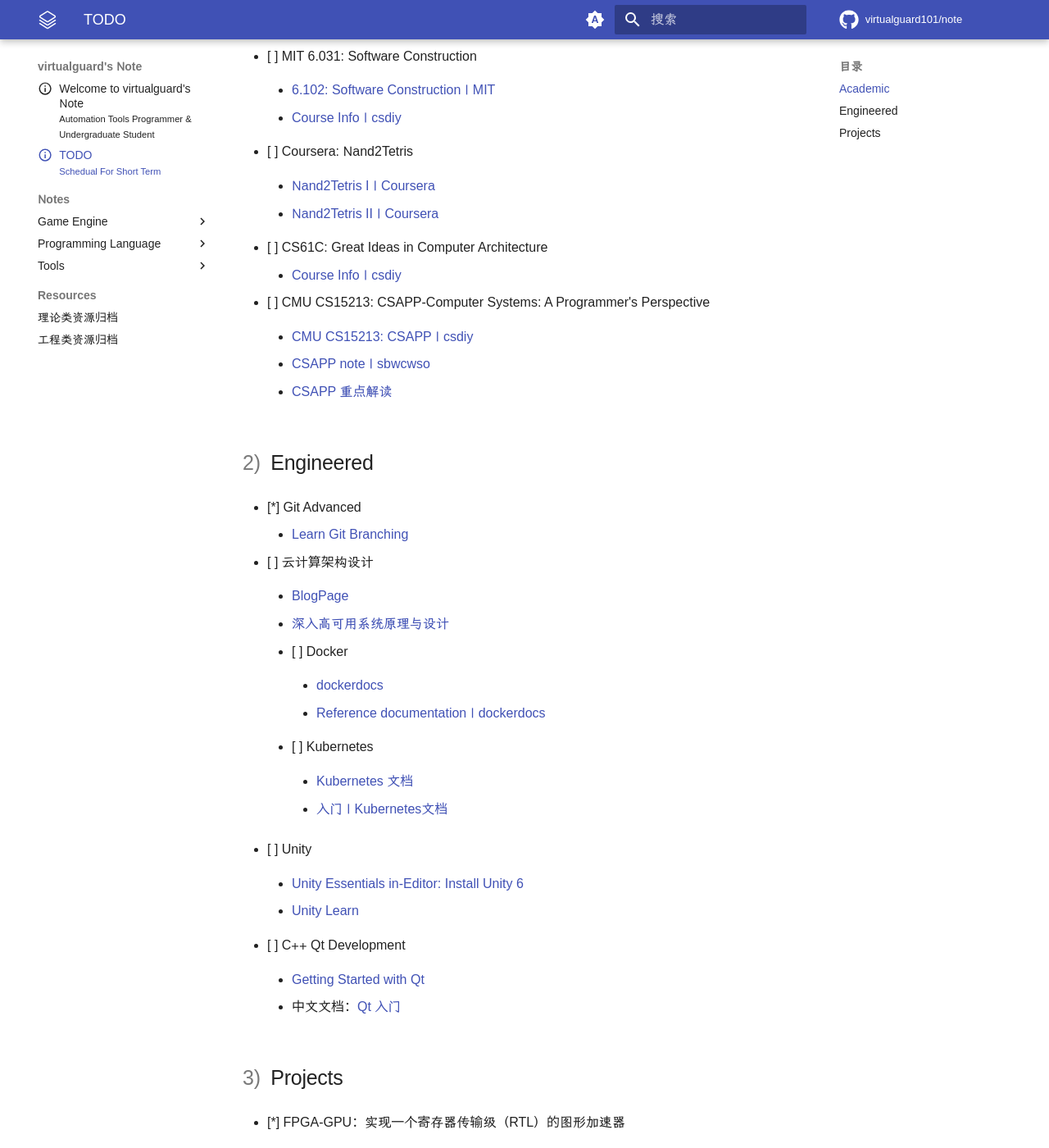
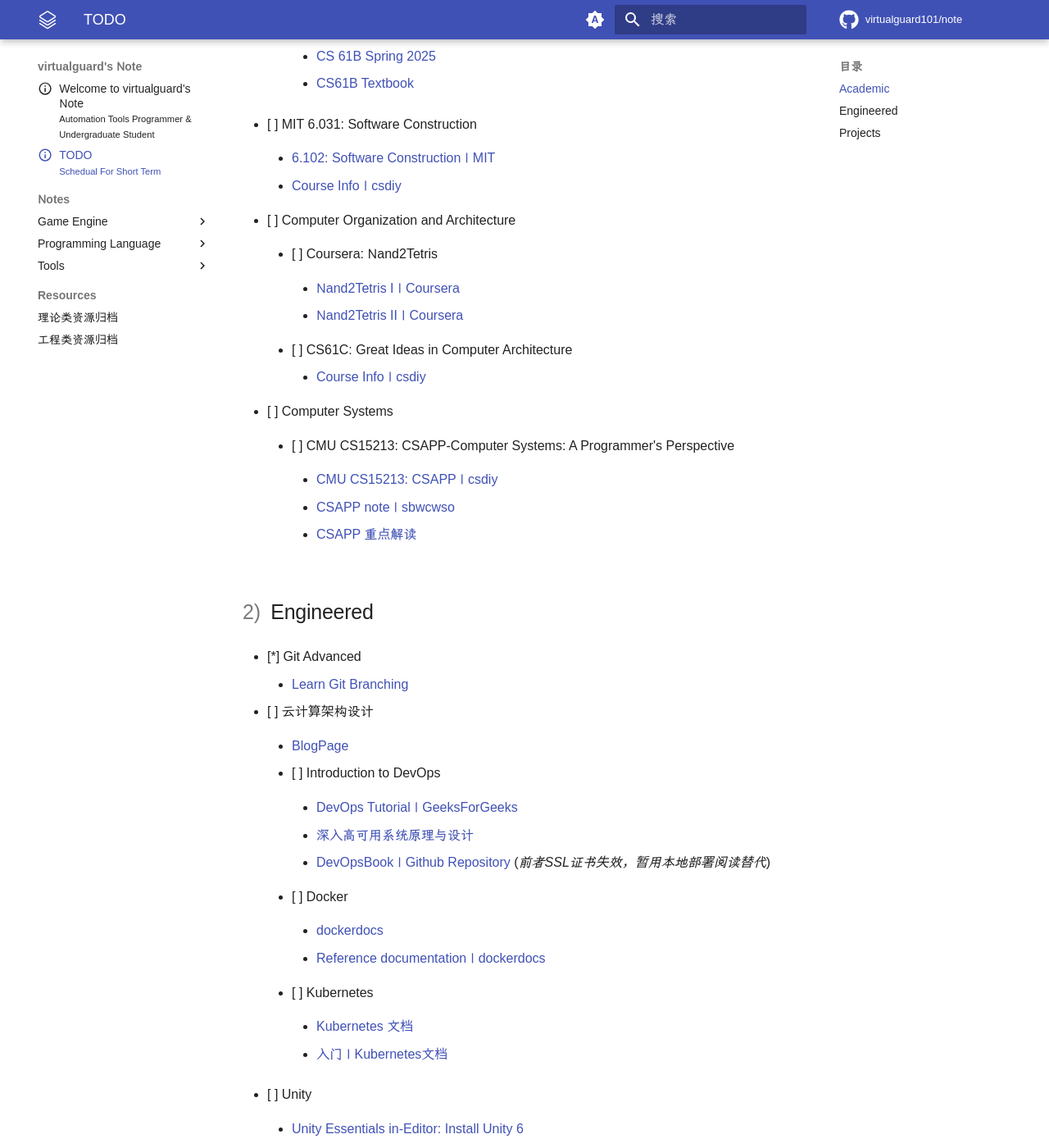
Before and after one commit to virtualguard101/note, an MkDocs documentation site: the page built from docs/TODO.md, in a window 1280 px wide and 1400 px high, scrolled down 551 px. Shown: the whole window at 82% size. Built offline with MkDocs 1.6.1 and Material for MkDocs 9.7.7, drawn with Linux system fonts in a browser that asks for light colours; some web fonts are replaced; comment, search, counter and statistics services are not loaded; some of the changed text lies outside the part shown.

Commit message:
update TODO

```diff
--- a/docs/TODO.md
+++ b/docs/TODO.md
@@ -10,39 +10,47 @@
 - </> **C**omputer **S**cience Fundamental Learning Schedual
     - [一个仅供参考的 CS 学习规划](https://csdiy.wiki/CS%E5%AD%A6%E4%B9%A0%E8%A7%84%E5%88%92/)
 
-- [*] CS106B/X: Programming Abstractions in C++
-    - [Stanford CS106B/X: Programming Abstractions in C++ | csdiy](https://csdiy.wiki/%E7%BC%96%E7%A8%8B%E5%85%A5%E9%97%A8/cpp/CS106B_CS106X/)
+- [*] DSA (Data Structure and Algorithms, 数据结构与算法)
 
-    - [CS106B: Programming Abstractions | Latest](https://web.stanford.edu/class/cs106b/)
+    - [Hello 算法](https://www.hello-algo.com/)
 
-    - [CS106X: Programming Abstractions in C++ | Autumn 2019](https://web.stanford.edu/class/cs106x/)
+    - [*] CS106B/X: Programming Abstractions in C++
+        - [Stanford CS106B/X: Programming Abstractions in C++ | csdiy](https://csdiy.wiki/%E7%BC%96%E7%A8%8B%E5%85%A5%E9%97%A8/cpp/CS106B_CS106X/)
 
-    - [Resources Repository](https://github.com/virtualguard101/CS106B)
+        - [CS106B: Programming Abstractions | Latest](https://web.stanford.edu/class/cs106b/)
 
-- [ ] CS61B: Data Structures and Algorithms
-    - [CS 61B Spring 2025](https://sp25.datastructur.es/)
+        - [CS106X: Programming Abstractions in C++ | Autumn 2019](https://web.stanford.edu/class/cs106x/)
 
-    - [CS61B Textbook](https://cs61b-2.gitbook.io/cs61b-textbook)
+        - [Resources Repository](https://github.com/virtualguard101/CS106B)
+
+    - [ ] CS61B: Data Structures and Algorithms
+        - [CS 61B Spring 2025](https://sp25.datastructur.es/)
+
+        - [CS61B Textbook](https://cs61b-2.gitbook.io/cs61b-textbook)
 
 - [ ] MIT 6.031: Software Construction
     - [6.102: Software Construction | MIT](https://web.mit.edu/6.102/www/sp25/)
 
     - [Course Info | csdiy](https://csdiy.wiki/%E8%BD%AF%E4%BB%B6%E5%B7%A5%E7%A8%8B/6031/)
 
-- [ ] Coursera: Nand2Tetris
-    - [Nand2Tetris I | Coursera](https://www.coursera.org/learn/build-a-computer)
+- [ ] Computer Organization and Architecture
 
-    - [Nand2Tetris II | Coursera](https://www.coursera.org/learn/nand2tetris2)
+    - [ ] Coursera: Nand2Tetris
+        - [Nand2Tetris I | Coursera](https://www.coursera.org/learn/build-a-computer)
 
-- [ ] CS61C: Great Ideas in Computer Architecture
-    - [Course Info | csdiy](https://csdiy.wiki/%E4%BD%93%E7%B3%BB%E7%BB%93%E6%9E%84/CS61C/)
+        - [Nand2Tetris II | Coursera](https://www.coursera.org/learn/nand2tetris2)
 
-- [ ] CMU CS15213: CSAPP-Computer Systems: A Programmer's Perspective
-    - [CMU CS15213: CSAPP | csdiy](https://csdiy.wiki/%E8%AE%A1%E7%AE%97%E6%9C%BA%E7%B3%BB%E7%BB%9F%E5%9F%BA%E7%A1%80/CSAPP/)
+    - [ ] CS61C: Great Ideas in Computer Architecture
+        - [Course Info | csdiy](https://csdiy.wiki/%E4%BD%93%E7%B3%BB%E7%BB%93%E6%9E%84/CS61C/)
 
-    - [CSAPP note | sbwcwso](https://note.sbwcwso.com/CSStudy/#/page/csapp)
+- [ ] Computer Systems
 
-    - [CSAPP 重点解读](https://fengmuzi2003.gitbook.io/csapp3e)
+    - [ ] CMU CS15213: CSAPP-Computer Systems: A Programmer's Perspective
+        - [CMU CS15213: CSAPP | csdiy](https://csdiy.wiki/%E8%AE%A1%E7%AE%97%E6%9C%BA%E7%B3%BB%E7%BB%9F%E5%9F%BA%E7%A1%80/CSAPP/)
+
+        - [CSAPP note | sbwcwso](https://note.sbwcwso.com/CSStudy/#/page/csapp)
+
+        - [CSAPP 重点解读](https://fengmuzi2003.gitbook.io/csapp3e)
 
 
 ## Engineered
@@ -53,7 +61,13 @@
 - [ ] 云计算架构设计
     - [BlogPage](https://blog.virtualguard101.xyz/2025/05/19/container-tech/)
 
-    - [深入高可用系统原理与设计](https://www.thebyte.com.cn/)
+    - [ ] Introduction to DevOps
+        - [DevOps Tutorial | GeeksForGeeks](https://www.geeksforgeeks.org/devops-tutorial/)
+
+        - [深入高可用系统原理与设计](https://www.thebyte.com.cn/)
+
+        - [DevOpsBook | Github Repository](https://github.com/virtualguard101/DevOpsBook)
+        (*前者SSL证书失效，暂用本地部署阅读替代*)
 
     - [ ] Docker
         - [dockerdocs](https://docs.docker.com/)
@@ -78,7 +92,7 @@
 
 ## Projects
 
-- [*] FPGA-GPU：实现一个寄存器传输级（RTL）的图形加速器
+- [ ] FPGA-GPU：实现一个寄存器传输级（RTL）的图形加速器
     - [项目日志](https://projects.virtualguard101.xyz/posts/gpu-researching-log/)
 
     - [从零开始制作一个属于你自己的GPU | 基于FPGA的图形加速器实现原理](https://zhuanlan.zhihu.com/p/714400366?utm_psn=1883987006549374851)
```
